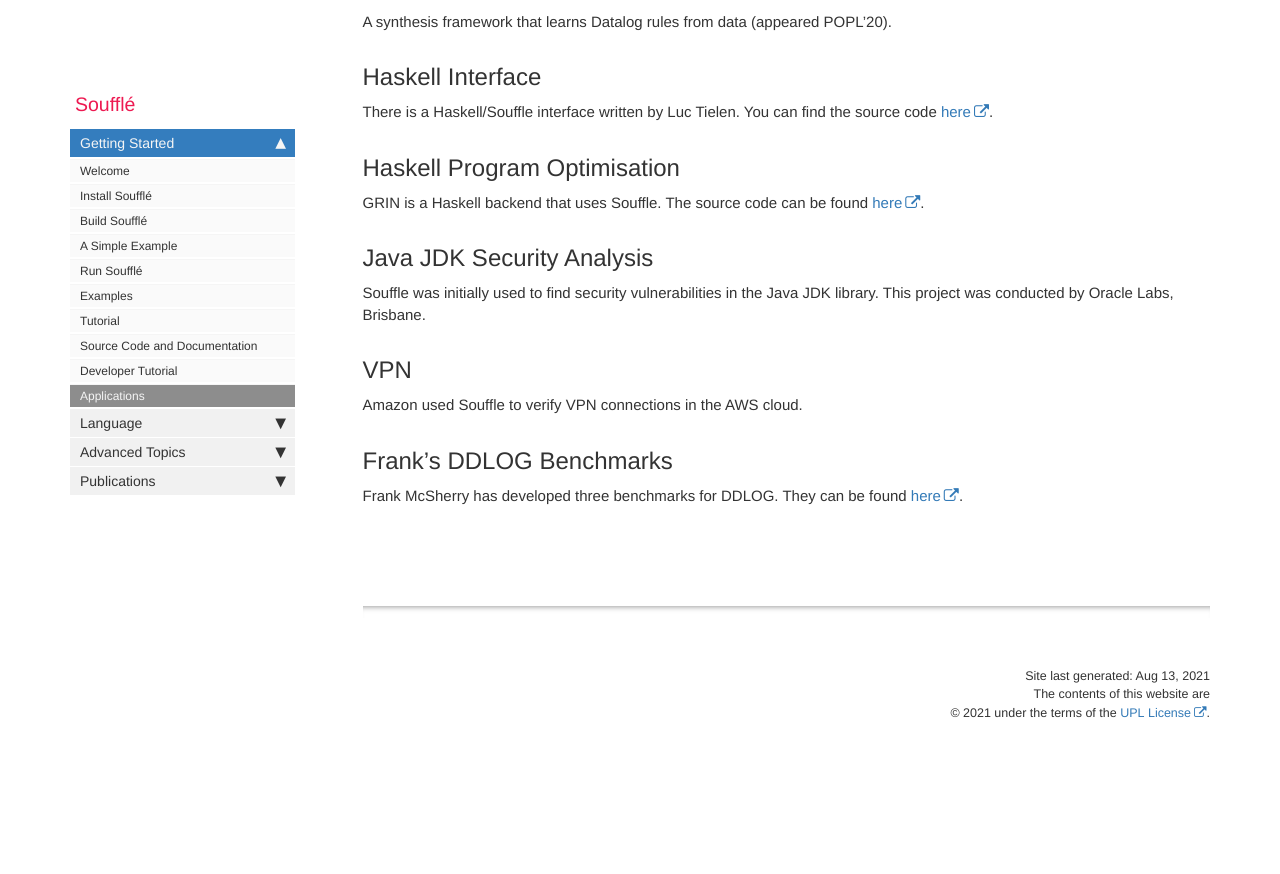
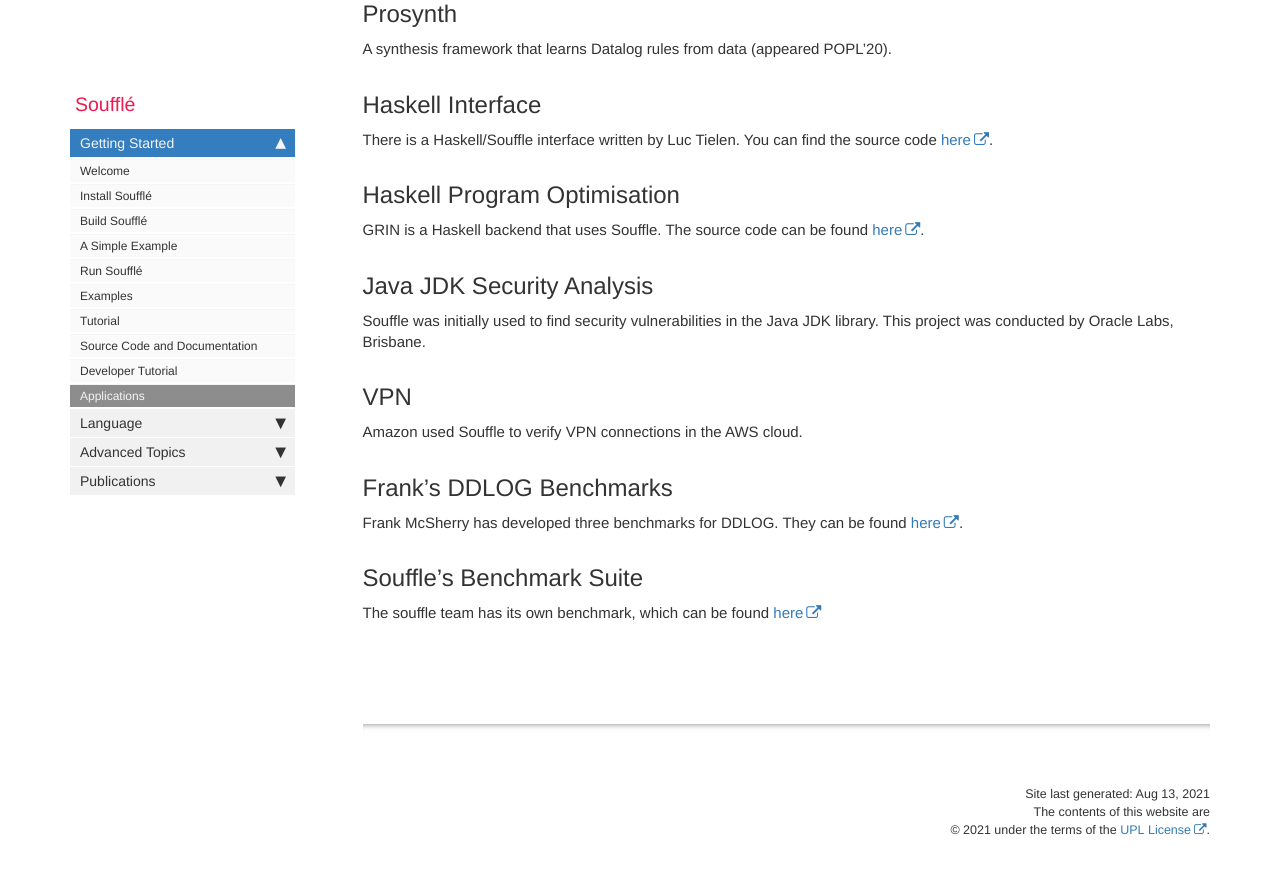
Before and after one commit to souffle-lang/souffle-lang.github.io, a Jekyll site: the page built from pages/docs/applications.md, in a window 1280 px wide and 900 px high, scrolled down 1269 px. Shown: the top 874 px of the window. Built offline with Jekyll 4.4.1, drawn with Linux system fonts in a browser that asks for light colours; comment, search, counter and statistics services are not loaded; before the commit the page ends 2052 px from its top, so only the background shows below that; some of the changed text lies outside the part shown.

Commit message:
Update applications.md

```diff
--- a/pages/docs/applications.md
+++ b/pages/docs/applications.md
@@ -50,6 +50,9 @@ Souffle was initially used to find security vulnerabilities in the Java JDK libr
 Amazon used Souffle to verify VPN connections in the AWS cloud.
 
 ## Frank's DDLOG Benchmarks
-Frank McSherry has developed three benchmarks for DDLOG. They can be found [here](https://github.com/frankmcsherry/dynamic-datalog).
+Frank McSherry has developed three benchmarks for DDLOG. They can be found [here](https://github.com/frankmcsherry/dynamic-datalog/).
+
+## Souffle's Benchmark Suite
+The souffle team has its own benchmark, which can be found [here](https://github.com/souffle-lang/benchmarks/)
 
 {% include links.html %}
```
